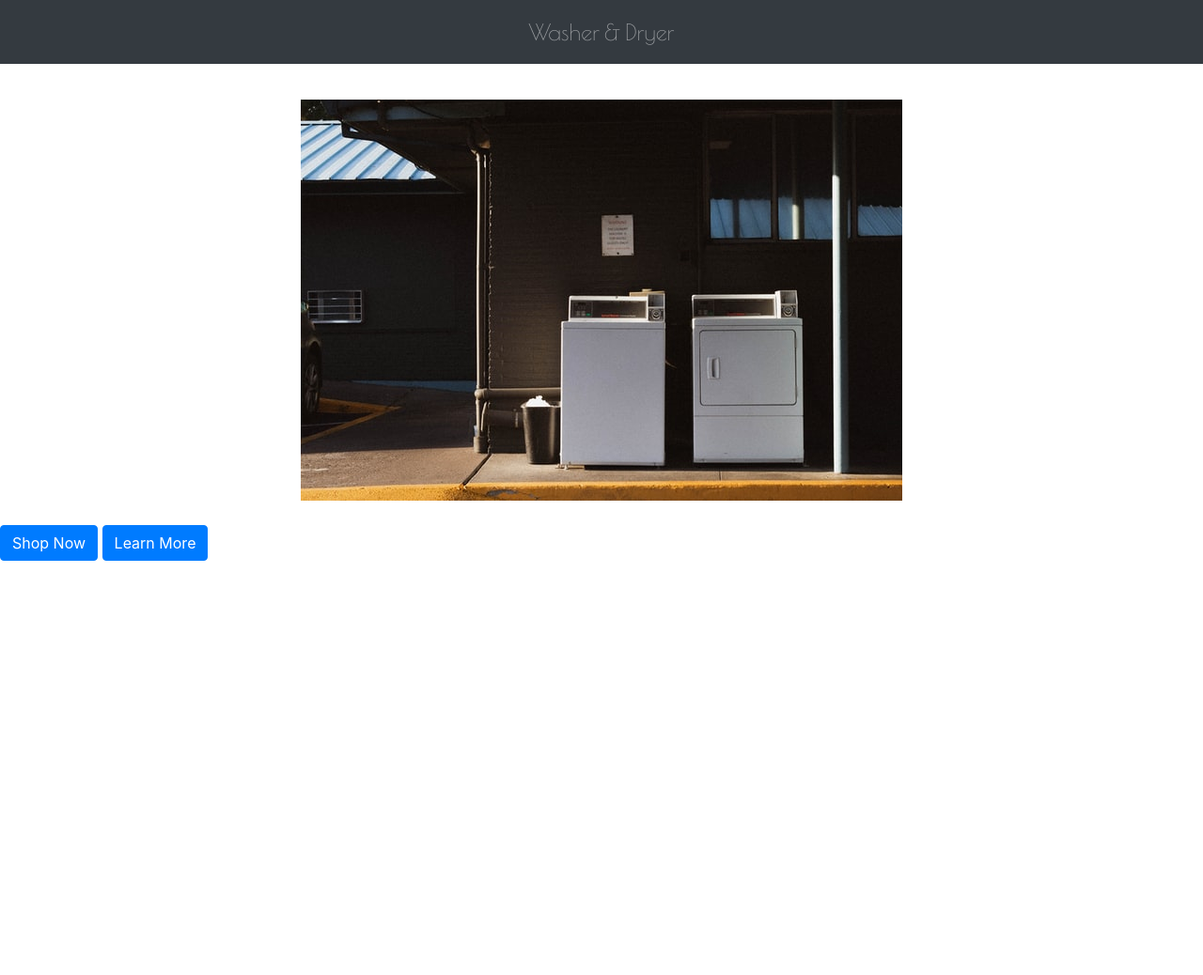
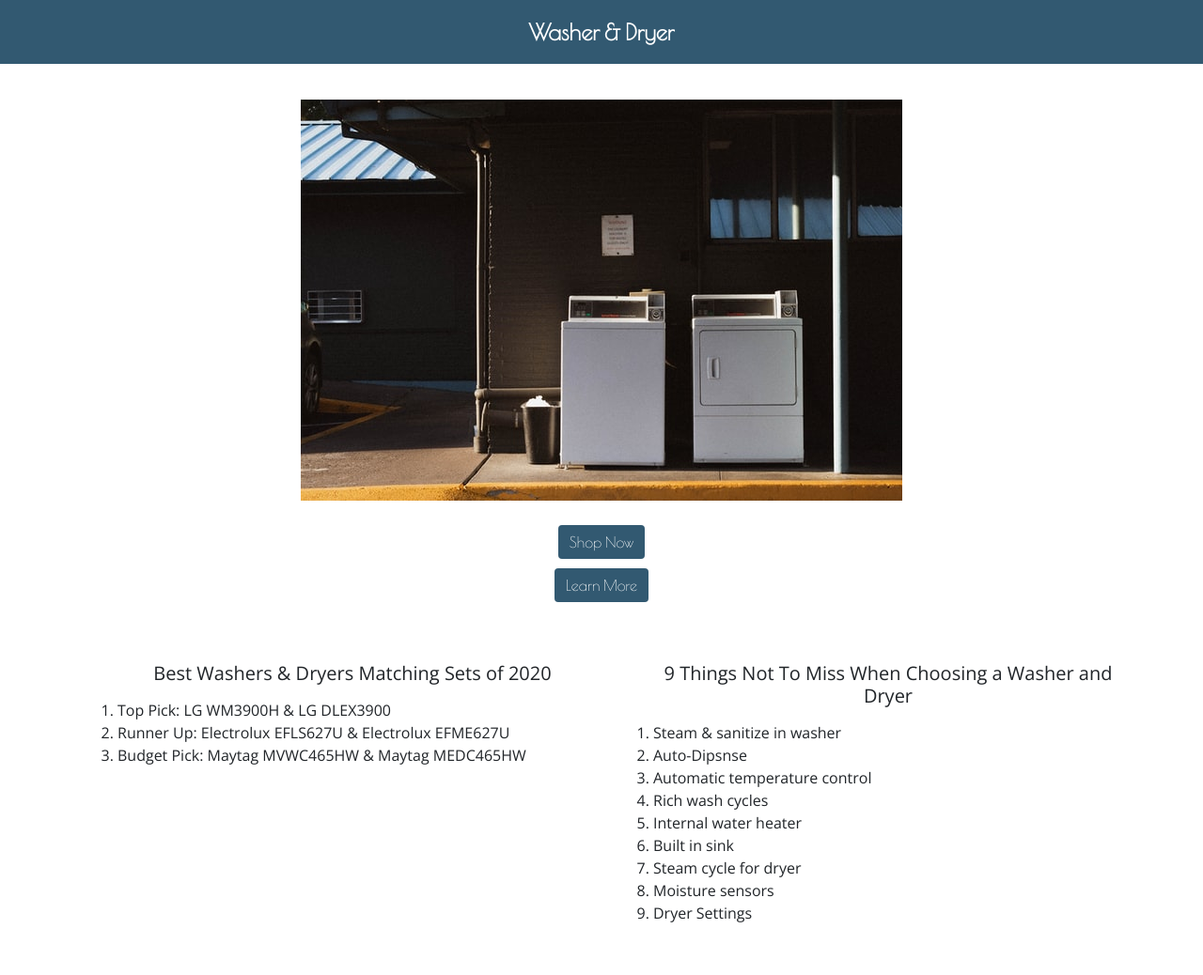
Before and after one commit to jwhityoung/VA-Prep, a plain HTML site: page index.html in a window 1280 px wide. Shown: the whole page at 94% size. Before the commit the page ends 800 px from the top, so only its background shows below. Drawn offline with nearby package versions, Linux system fonts and the light colour scheme.

Commit message:
paragraphs and style

```diff
--- a/index.html
+++ b/index.html
@@ -1,17 +1,21 @@
 <!DOCTYPE html>
 <html lang="en">
+
 <head>
     <meta charset="UTF-8">
     <meta name="viewport" content="width=device-width, initial-scale=1.0">
     <title>VA Prep</title>
-    <link rel="stylesheet" href="https://stackpath.bootstrapcdn.com/bootstrap/4.5.2/css/bootstrap.min.css" integrity="sha384-JcKb8q3iqJ61gNV9KGb8thSsNjpSL0n8PARn9HuZOnIxN0hoP+VmmDGMN5t9UJ0Z" crossorigin="anonymous">
+    <link rel="stylesheet" href="https://stackpath.bootstrapcdn.com/bootstrap/4.5.2/css/bootstrap.min.css"
+        integrity="sha384-JcKb8q3iqJ61gNV9KGb8thSsNjpSL0n8PARn9HuZOnIxN0hoP+VmmDGMN5t9UJ0Z" crossorigin="anonymous">
     <link href="https://fonts.googleapis.com/css2?family=Poiret+One&display=swap" rel="stylesheet">
+    <link href="https://fonts.googleapis.com/css2?family=Open+Sans&display=swap" rel="stylesheet">
     <link rel="stylesheet" href="style.css">
 </head>
+
 <body>
 
     <!-- Header -->
-    <nav class="navbar navbar-dark bg-dark">
+    <nav class="navbar navbar-custom">
         <span class="navbar-text mx-auto">
             Washer & Dryer
         </span>
@@ -24,10 +28,45 @@
 
     <!-- Buttons -->
     <div class="link-buttons">
-     <a href="https://www.homedepot.com/b/Appliances-Washers-Dryers/N-5yc1vZc3ol" target="_blank"><button type="button" class="btn btn-primary">Shop Now</button></a>
-      <a href="https://ravenseye.io/" target="_blank"><button type="button" class="btn btn-primary">Learn More</button></a>
+        <a href="https://www.homedepot.com/b/Appliances-Washers-Dryers/N-5yc1vZc3ol" target="_blank"><button
+                type="button" class="btn btn-primary">Shop Now</button></a>
+        <a href="https://ravenseye.io/" target="_blank"><button type="button" class="btn btn-primary">Learn
+                More</button></a>
+    </div>
+
+    <!-- Paragraphs -->
+    <div class="container">
+        <div class="row">
+            <div class="col-md-6">
+            <ol>
+                <h5 class="list-header">Best Washers & Dryers Matching Sets of 2020</h5>
+                <li>
+                    Top Pick: LG WM3900H & LG DLEX3900
+                </li>
+                <li>
+                    Runner Up: Electrolux EFLS627U & Electrolux EFME627U
+                </li>
+                <li>Budget Pick: Maytag MVWC465HW & Maytag MEDC465HW</li>
+            </ol>
+        </div>
+        <div class="col-md-6">
+            <ol>
+                <h5 class="list-header">9 Things Not To Miss When Choosing a Washer and Dryer </h5>
+                <li>Steam & sanitize in washer</li>
+                <li> Auto-Dipsnse</li>
+                <li> Automatic temperature control</li>
+                <li>Rich wash cycles</li>
+                <li>Internal water heater</li>
+                <li>Built in sink</li>
+                <li>Steam cycle for dryer</li>
+                <li>Moisture sensors</li>
+                <li>Dryer Settings</li>
+            </ol>
+        </div>
+        </div>
     </div>
 
 
 </body>
+
 </html>
--- a/style.css
+++ b/style.css
@@ -1,6 +1,8 @@
 .navbar {
 margin-bottom: 3%;
 text-align: right;
+background: #325971;
+color: white;
 }
 
 #main-image {
@@ -11,14 +13,34 @@ text-align: right;
     margin-bottom: 2%
 }
 
-.link-buttons {
+.btn,
+.btn:hover{
+    background: #325971;
+    border: none;
+    font-family: 'Poiret One', cursive;
     display: block;
     margin-left: auto;
     margin-right: auto;
-    margin-bottom: 2%;
+    margin-bottom: 10px;
+}
+
+.link-buttons {
+    margin-bottom: 5%;
+
 }
 
 .navbar-text {
     font-family: 'Poiret One', cursive;
+    font-weight: bold;
     font-size: 24px;
 }
+
+.list-header {
+    margin-bottom: 3%;
+    text-align: center;
+}
+
+ol {
+    margin-bottom: 10%;
+    font-family: 'Open Sans', sans-serif;
+}
```
Lines whose indentation alone changed are shown as unchanged.
